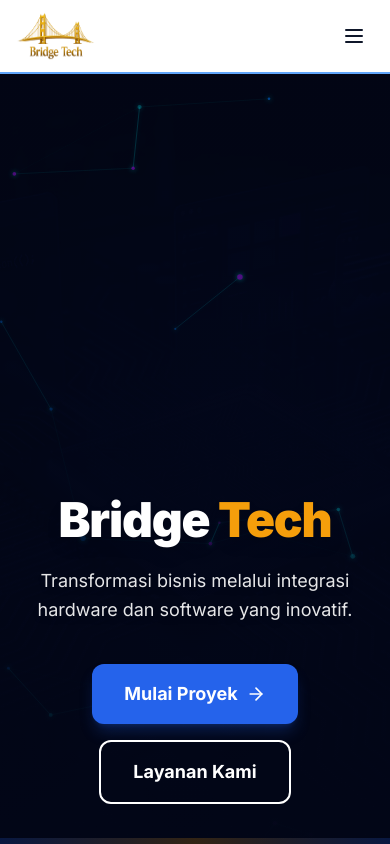
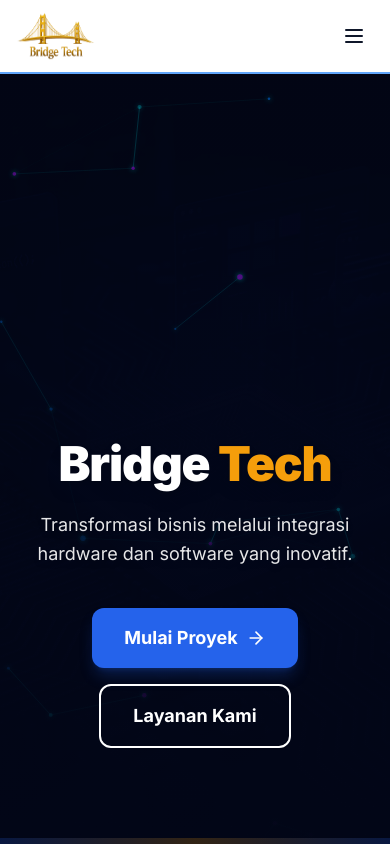
Before and after one commit to Tbktekno/bridgeTech, a React (Vite) app: page / in a window 390 px wide. Shown: the top 844 px of the page. Built offline with nearby package versions, Linux system fonts and the light colour scheme.

Commit message:
feat: add Hero and Portfolio sections to the landing page

```diff
--- a/src/sections/Hero.jsx
+++ b/src/sections/Hero.jsx
@@ -7,7 +7,7 @@
 const Hero = () => {
   return (
     <section
-      className="relative min-h-screen flex items-end justify-center pb-10 pt-28 lg:pt-20 overflow-hidden text-center bg-slate-950"
+      className="relative min-h-screen flex items-end justify-center pb-24 lg:pb-10 pt-28 lg:pt-20 overflow-hidden text-center bg-slate-950"
     >
       {/* Texture Background Image (Subtle) */}
       <div
--- a/src/sections/Portfolio.jsx
+++ b/src/sections/Portfolio.jsx
@@ -29,7 +29,6 @@
     { src: Img7, category: "Deployment", title: "Field Installation" },
     { src: Img8, category: "Custom PCB", title: "PCB Architecture" },
     { src: Img9, category: "Network", title: "Connectivity Module" },
-    { src: Img10, category: "IoT Solution", title: "Edge Computing" },
     { src: Img11, category: "Hardware", title: "Embedded Systems" },
     { src: Img12, category: "Innovation", title: "Tech Fusion" },
     { src: Img13, category: "Final Build", title: "Product Excellence" },
```
